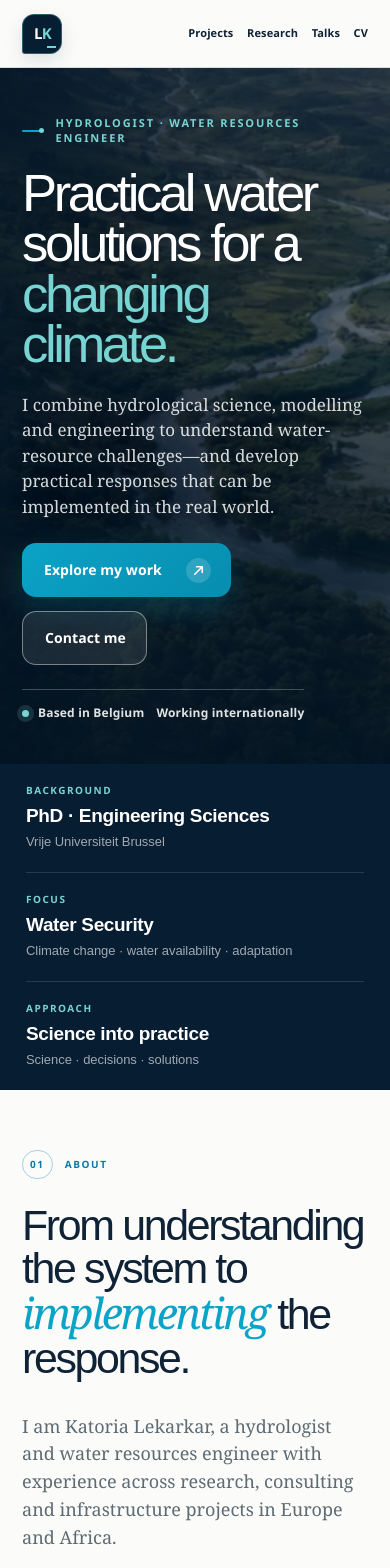
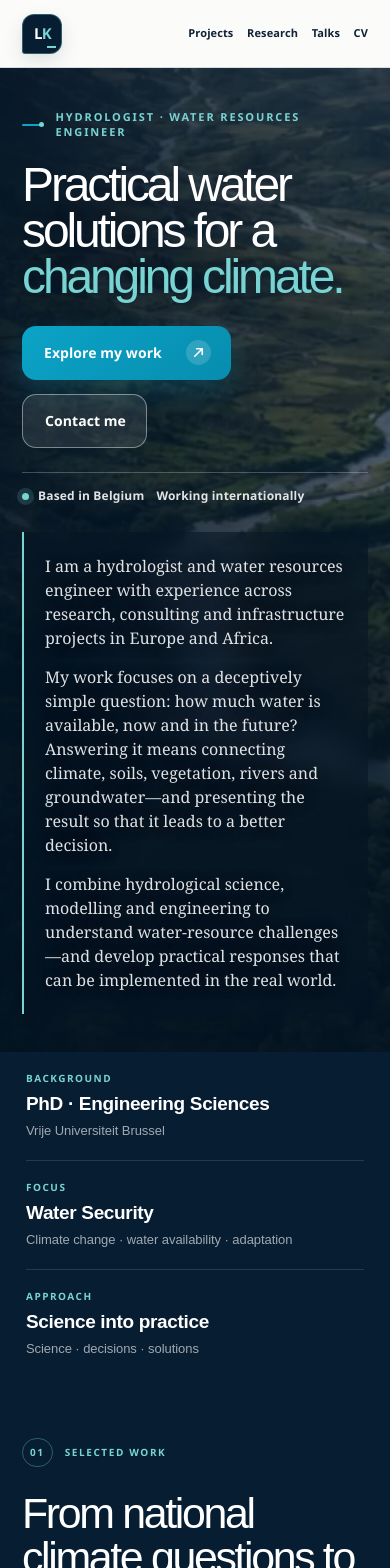
Before and after one commit to klekarkar/klekarkar-portfolio, a Next.js app: page / in a window 390 px wide. Shown: the top 1568 px of the page. Built offline with nearby package versions, Linux system fonts and the light colour scheme.

Commit message:
Move full introduction into homepage hero

```diff
--- a/app/globals.css
+++ b/app/globals.css
@@ -566,3 +566,54 @@ footer { align-items:center;background:var(--navy);color:white;display:grid;font
   .project-theme-count{margin:16px 0 0}
   .project-theme .archive-grid{grid-template-columns:1fr}
 }
+
+/* Homepage hero: proposition on the left, full introduction on the right */
+.hero-copy{
+  align-items:center;
+  display:grid;
+  gap:clamp(46px,6vw,110px);
+  grid-template-columns:minmax(0,1.05fr) minmax(360px,.72fr);
+  max-width:none;
+  width:100%;
+}
+.hero-primary{max-width:790px}
+.hero-primary .hero-actions{margin-top:32px}
+.hero-primary .hero-meta{max-width:560px}
+.hero-introduction{
+  backdrop-filter:blur(12px);
+  background:rgba(4,20,35,.38);
+  border-left:2px solid var(--aqua);
+  box-shadow:0 18px 48px rgba(3,17,29,.13);
+  max-width:560px;
+  padding:30px 32px;
+}
+.hero-introduction p{
+  color:rgba(255,255,255,.88);
+  font-family:Georgia,"Times New Roman",serif;
+  font-size:clamp(16px,1.25vw,19px);
+  line-height:1.55;
+  margin:0 0 18px;
+  text-shadow:0 2px 15px rgba(3,17,29,.35);
+}
+.hero-introduction p:last-child{margin-bottom:0}
+
+@media (max-width:1050px){
+  .hero,.hero-copy{min-height:680px}
+  .hero-copy{gap:38px;grid-template-columns:minmax(0,1fr) minmax(330px,.8fr)}
+  .hero-copy h1{font-size:clamp(48px,6.5vw,72px)}
+  .hero-introduction{padding:25px 27px}
+}
+
+@media (max-width:820px){
+  .hero,.hero-copy{min-height:auto}
+  .hero-copy{align-items:start;display:flex;gap:34px;padding-bottom:48px;padding-top:48px}
+  .hero-primary,.hero-introduction{max-width:680px;width:100%}
+  .hero-introduction{background:rgba(4,20,35,.52)}
+}
+
+@media (max-width:680px){
+  .hero-copy{gap:28px;padding-bottom:38px;padding-top:42px}
+  .hero-primary .hero-actions{margin-top:26px}
+  .hero-introduction{padding:22px 21px}
+  .hero-introduction p{font-size:16px;line-height:1.5;margin-bottom:15px}
+}
--- a/app/page.tsx
+++ b/app/page.tsx
@@ -134,11 +134,9 @@ export default function Home() {
       <section className="hero" id="top">
         <HydrologyLive />
         <div className="hero-copy">
+          <div className="hero-primary">
             <p className="kicker"><span /> Hydrologist · Water resources engineer</p>
             <h1>Practical water solutions for a <em>changing climate.</em></h1>
-          <p className="hero-intro">
-            I combine hydrological science, modelling and engineering to understand water-resource challenges—and develop practical responses that can be implemented in the real world.
-          </p>
             <div className="hero-actions">
               <a className="button button-primary" href="#work">Explore my work <ArrowIcon /></a>
               <a className="button button-quiet" href="mailto:katoria.lesaalon.lekarkar@vub.be">Contact me</a>
@@ -146,6 +144,13 @@ export default function Home() {
             <div className="hero-meta">
               <span><i className="pulse" /> Based in Belgium</span>
               <span>Working internationally</span>
+            </div>
+          </div>
+
+          <div className="hero-introduction">
+            <p>I am a hydrologist and water resources engineer with experience across research, consulting and infrastructure projects in Europe and Africa.</p>
+            <p>My work focuses on a deceptively simple question: how much water is available, now and in the future? Answering it means connecting climate, soils, vegetation, rivers and groundwater—and presenting the result so that it leads to a better decision.</p>
+            <p>I combine hydrological science, modelling and engineering to understand water-resource challenges—and develop practical responses that can be implemented in the real world.</p>
           </div>
         </div>
       </section>
@@ -156,26 +161,9 @@ export default function Home() {
         <div><small>APPROACH</small><strong>Science into practice</strong><span>Science · decisions · solutions</span></div>
       </section>
 
-      <section className="about section-shell" id="about">
-        <div className="section-label"><span>01</span> ABOUT</div>
-        <div className="about-grid">
-          <h2>From understanding the system to <em>implementing</em> the response.</h2>
-          <div className="about-copy">
-            <p>I am Katoria Lekarkar, a hydrologist and water resources engineer with experience across research, consulting and infrastructure projects in Europe and Africa.</p>
-            <p>My work focuses on a deceptively simple question: how much water is available, now and in the future? Answering it means connecting climate, soils, vegetation, rivers and groundwater—and presenting the result so that it leads to a better decision.</p>
-            <p>I combine hydrological science, modelling and engineering to understand water-resource challenges—and develop practical responses that can be implemented in the real world.</p>
-            <div className="profile-signature" aria-label="Katoria Lekarkar, hydrologist and water resources engineer">
-              <span className="profile-initials" aria-hidden="true">KL</span>
-              <span><strong>Katoria Lekarkar</strong><small>Hydrologist · Engineer · Model developer</small></span>
-            </div>
-            <a className="text-link" href="#expertise">See how I work <ArrowIcon /></a>
-          </div>
-        </div>
-      </section>
-
       <section className="work section-shell" id="work">
         <div className="section-heading">
-          <div className="section-label light"><span>02</span> SELECTED WORK</div>
+          <div className="section-label light"><span>01</span> SELECTED WORK</div>
           <h2>From national climate questions to local solutions.</h2>
           <p>Research and field engineering that connect climate-scale change with practical water security.</p>
         </div>
@@ -201,7 +189,7 @@ export default function Home() {
 
       <section className="expertise section-shell" id="expertise">
         <div className="section-heading dark-text">
-          <div className="section-label"><span>03</span> EXPERTISE</div>
+          <div className="section-label"><span>02</span> EXPERTISE</div>
           <h2>A rigorous route from question to action.</h2>
         </div>
         <div className="capability-grid">
```
Lines whose indentation alone changed are shown as unchanged.
